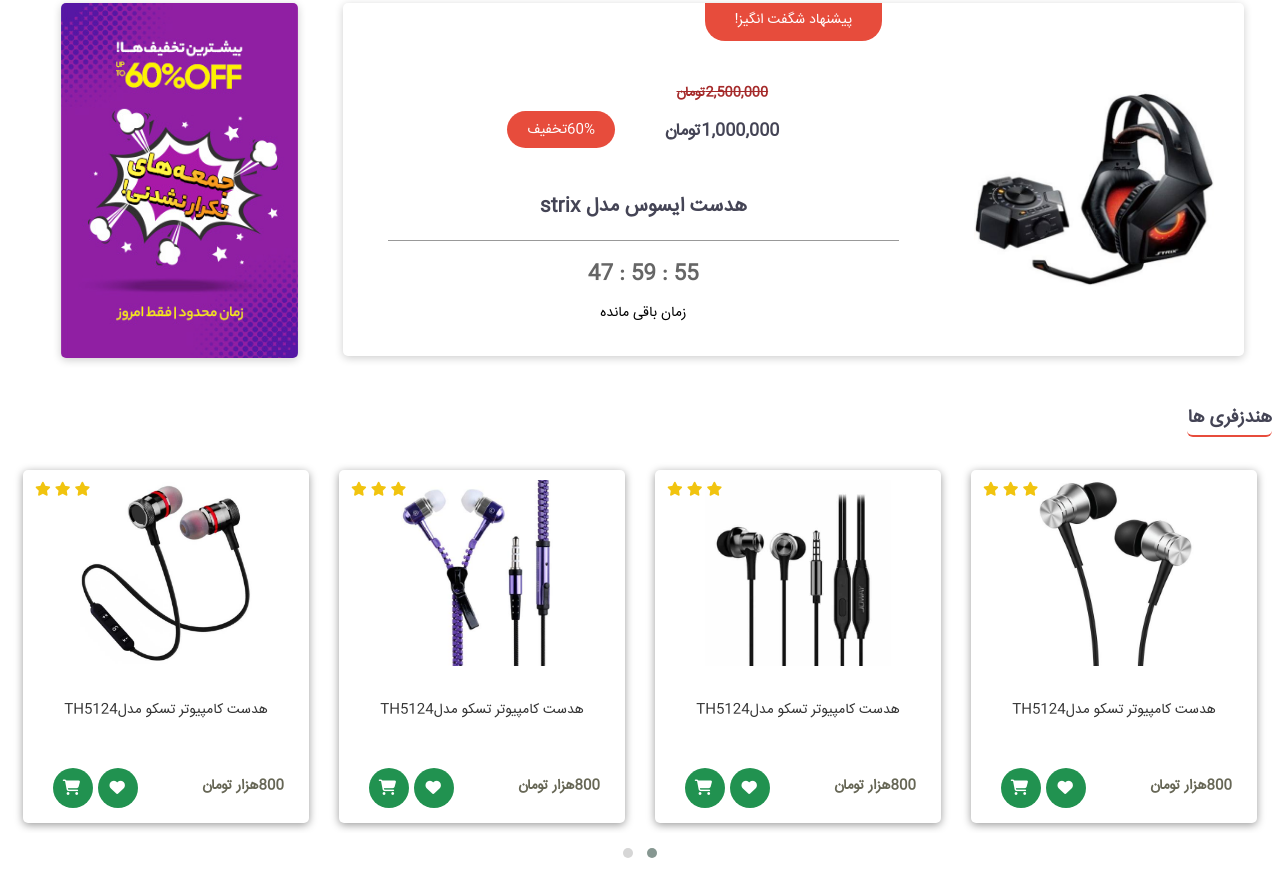
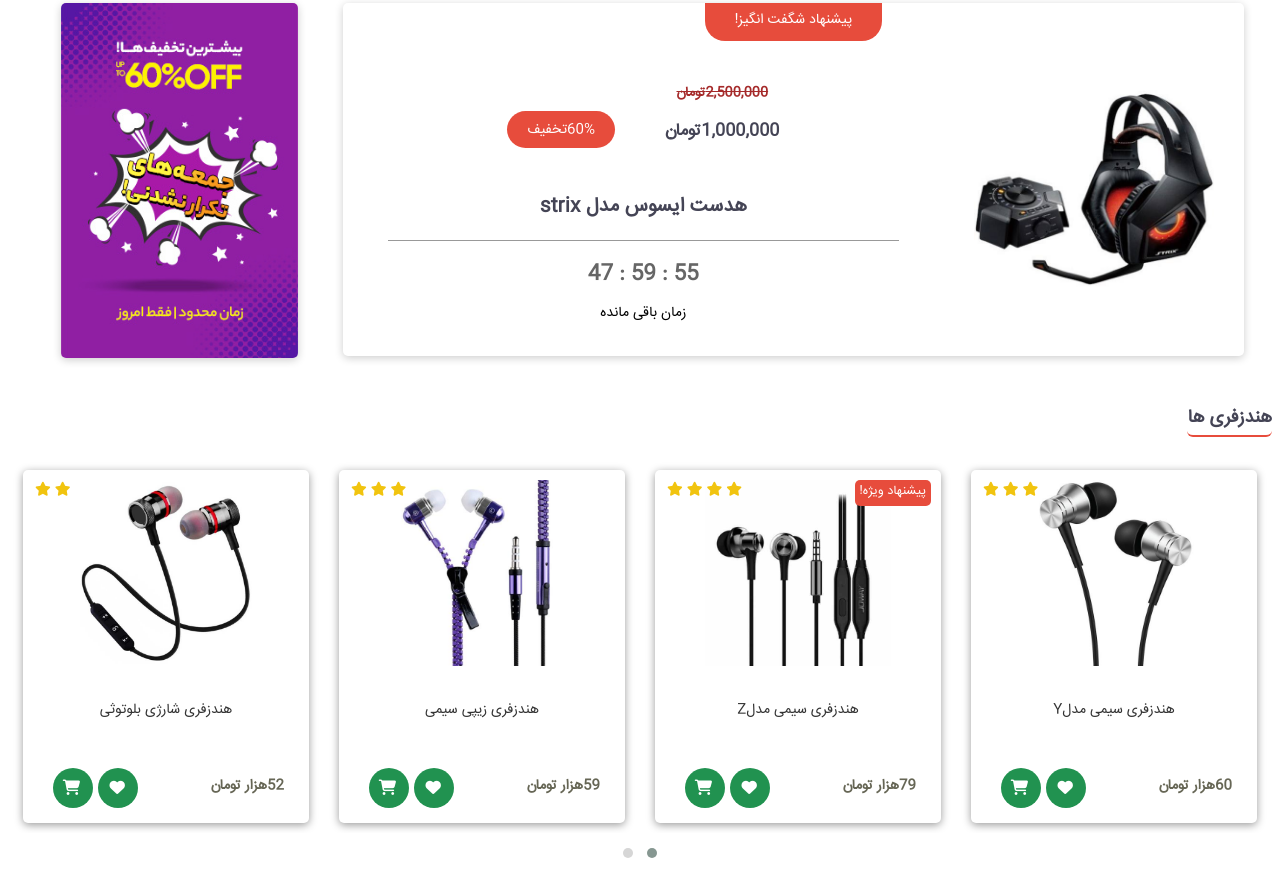
Before and after one commit to MeysamGholami/MGH-mabanipro, a plain HTML site: page index.html in a window 1280 px wide. Shown: the part 1424-2305 px from the top of the page. Drawn offline with nearby package versions, Linux system fonts and the light colour scheme.

Commit message:
edit pros

```diff
--- a/index.html
+++ b/index.html
@@ -249,16 +249,15 @@
                                 <div class="stars">
                                     <i class="fas fa-star"></i>
                                     <i class="fas fa-star"></i>
-                                    <i class="fas fa-star"></i>
                                 </div>
                             </div>
                             <div class="title">
-                                هدست کامپیوتر تسکو مدلTH5124
+                                هندزفری شارژی بلوتوثی
                             </div>
                             <div class="buttons">
                                 <div class="right">
                                     <span class="price">
-                                        800هزار تومان
+                                        52هزار تومان
                                     </span>
                                 </div>
                                 <div class="left">
@@ -286,12 +285,12 @@
                                 </div>
                             </div>
                             <div class="title">
-                                هدست کامپیوتر تسکو مدلTH5124
+                                هندزفری زیپی سیمی
                             </div>
                             <div class="buttons">
                                 <div class="right">
                                     <span class="price">
-                                        800هزار تومان
+                                        59هزار تومان
                                     </span>
                                 </div>
                                 <div class="left">
@@ -312,19 +311,21 @@
                         <div class="sh-card">
                             <div class="imgsec">
                                 <img src="img/h3.jpg" alt="">
+                                <span class="h-offs">پیشنهاد ویژه!</span>
                                 <div class="stars">
+                                    <i class="fas fa-star"></i>
                                     <i class="fas fa-star"></i>
                                     <i class="fas fa-star"></i>
                                     <i class="fas fa-star"></i>
                                 </div>
                             </div>
                             <div class="title">
-                                هدست کامپیوتر تسکو مدلTH5124
+                                هندزفری سیمی مدلZ
                             </div>
                             <div class="buttons">
                                 <div class="right">
                                     <span class="price">
-                                        800هزار تومان
+                                        79هزار تومان
                                     </span>
                                 </div>
                                 <div class="left">
@@ -352,12 +353,12 @@
                                 </div>
                             </div>
                             <div class="title">
-                                هدست کامپیوتر تسکو مدلTH5124
+                                هندزفری سیمی مدلY
                             </div>
                             <div class="buttons">
                                 <div class="right">
                                     <span class="price">
-                                        800هزار تومان
+                                        60هزار تومان
                                     </span>
                                 </div>
                                 <div class="left">
@@ -378,19 +379,22 @@
                         <div class="sh-card">
                             <div class="imgsec">
                                 <img src="img/h5.jpg" alt="">
+                                <span class="h-offs">پیشنهاد ویژه!</span>
                                 <div class="stars">
+                                    <i class="fas fa-star"></i>
+                                    <i class="fas fa-star"></i>
                                     <i class="fas fa-star"></i>
                                     <i class="fas fa-star"></i>
                                     <i class="fas fa-star"></i>
                                 </div>
                             </div>
                             <div class="title">
-                                هدست کامپیوتر تسکو مدلTH5124
+                                ایرپاد مدل x
                             </div>
                             <div class="buttons">
                                 <div class="right">
                                     <span class="price">
-                                        800هزار تومان
+                                        499هزار تومان
                                     </span>
                                 </div>
                                 <div class="left">
@@ -414,16 +418,15 @@
                                 <div class="stars">
                                     <i class="fas fa-star"></i>
                                     <i class="fas fa-star"></i>
-                                    <i class="fas fa-star"></i>
                                 </div>
                             </div>
                             <div class="title">
-                                هدست کامپیوتر تسکو مدلTH5124
+                                هندزفری بلوتوثی t200
                             </div>
                             <div class="buttons">
                                 <div class="right">
                                     <span class="price">
-                                        800هزار تومان
+                                        49هزار تومان
                                     </span>
                                 </div>
                                 <div class="left">
@@ -451,12 +454,12 @@
                                 </div>
                             </div>
                             <div class="title">
-                                هدست کامپیوتر تسکو مدلTH5124
+                                هندزفری گردنی بلوتوثی
                             </div>
                             <div class="buttons">
                                 <div class="right">
                                     <span class="price">
-                                        800هزار تومان
+                                        69هزار تومان
                                     </span>
                                 </div>
                                 <div class="left">
```
